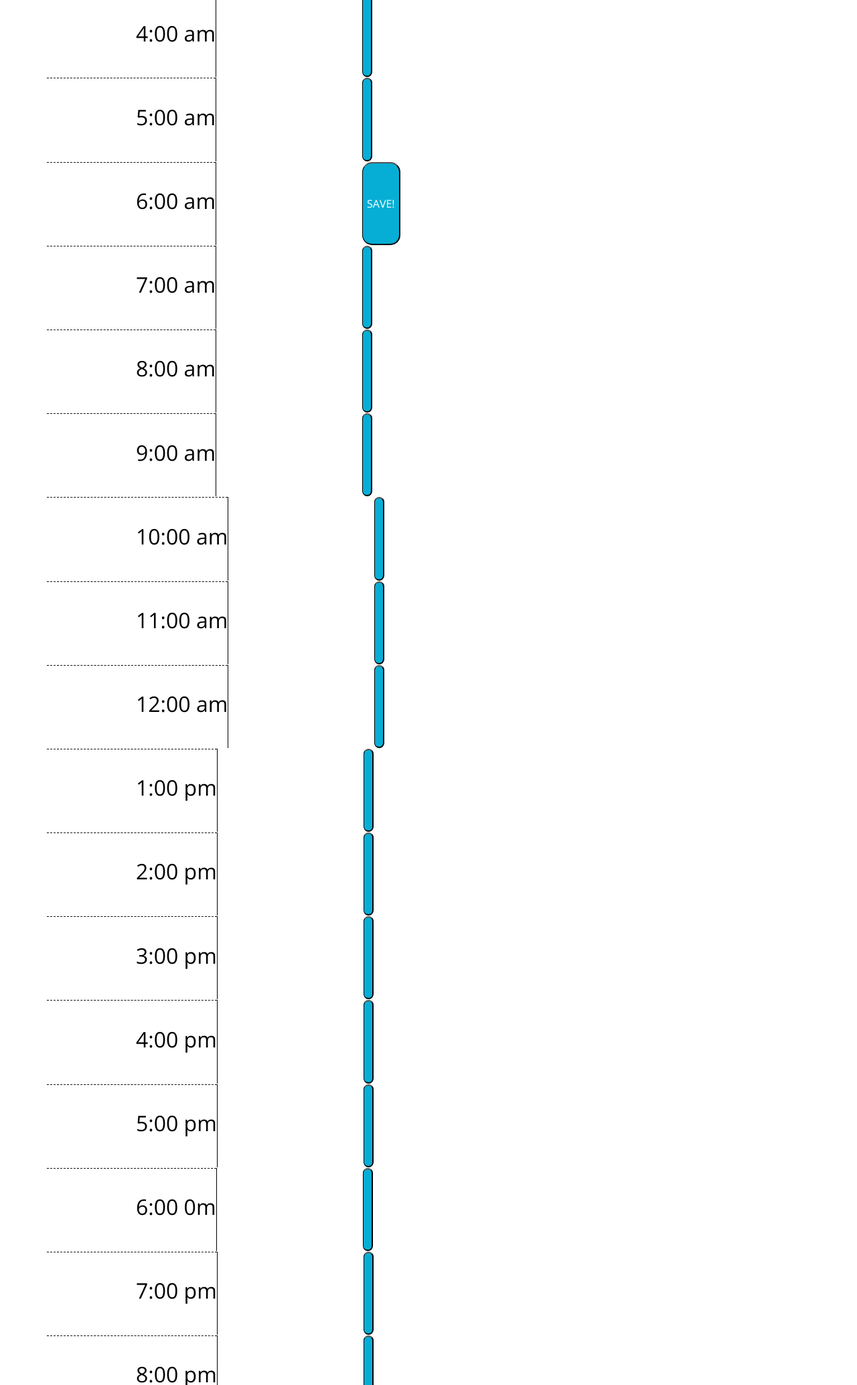
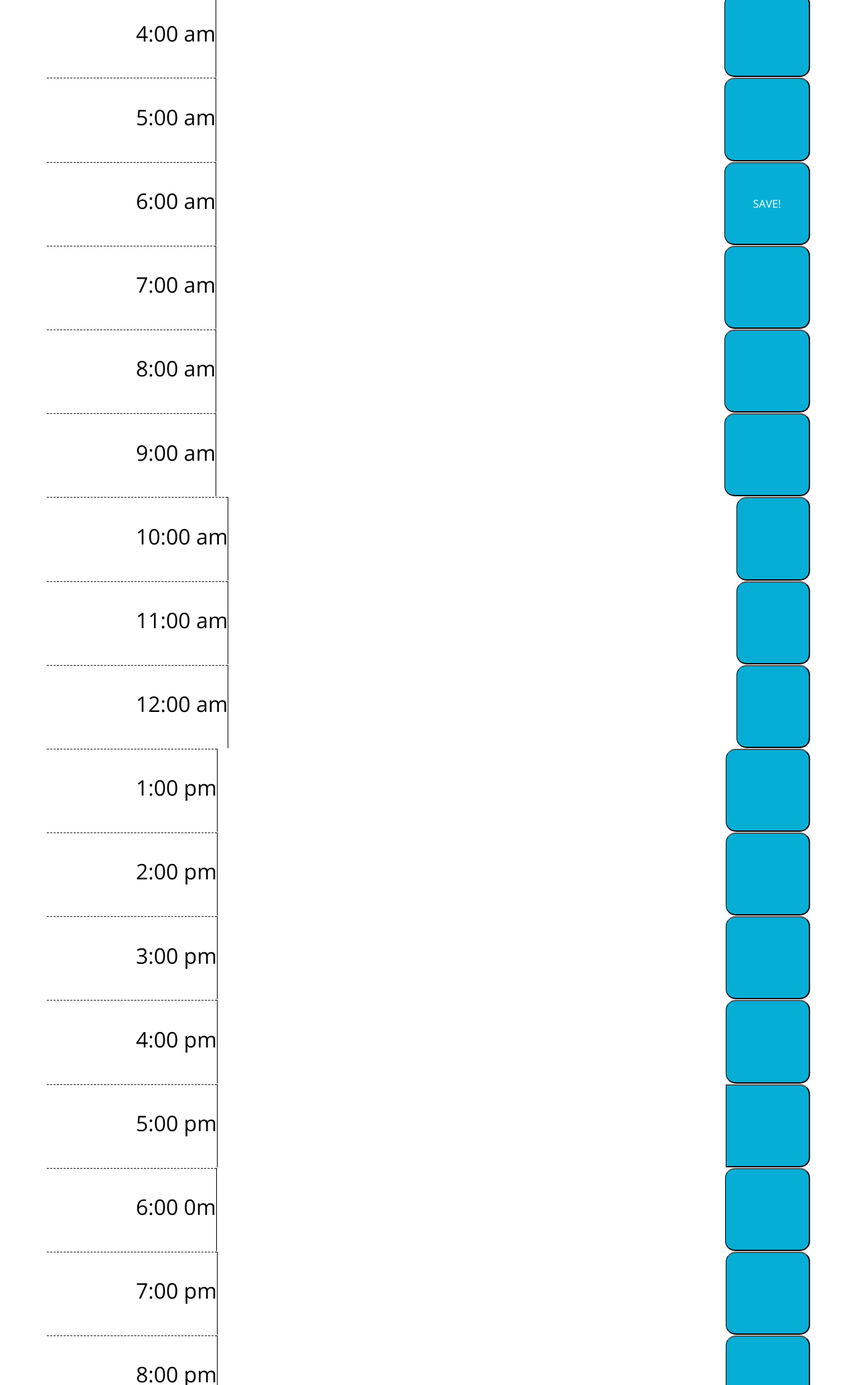
Before and after one commit to Mattrick127/Work-Planner, a plain HTML site: page index.html in a window 1280 px wide. Shown: the part 732-2800 px from the top of the page at 67% size. Drawn offline with nearby package versions, Linux system fonts and the light colour scheme.

Commit message:
fixed box lengths.

```diff
--- a/index.html
+++ b/index.html
@@ -35,13 +35,28 @@
     <main>
     <div class="container">
       <!-- Timeblocks go here -->
+
+
         <div class="row">
 
             <h2 class="hour">
                 1:00 am
             </h2>
 
-            <textarea id="1" data-hour="1" class="description1 col-8">
+            <textarea id="1" class="description1 col-8">
+            </textarea>
+
+            <button class="saveBtn time-block col"></button>
+        </div>
+
+
+        <div class="row">
+
+            <h2 class="hour">
+                2:00 am
+            </h2>
+
+            <textarea id="2" class="description2 col-8">
             </textarea>
 
             <button class="saveBtn time-block col"></button>
@@ -49,24 +64,13 @@
         <div class="row">
 
             <h2 class="hour">
-                2:00 am
-            </h2>
-
-            <textarea id="2" data-hour="2" class="description2">
-            </textarea>
-
-            <button class="saveBtn time-block"></button>
-        </div>
-        <div class="row">
-
-            <h2 class="hour">
                 3:00 am
             </h2>
 
-            <textarea id="3" class="description3">
+            <textarea id="3" class="description3 col-8">
             </textarea>
 
-            <button class="saveBtn time-block"></button>
+            <button class="saveBtn time-block col"></button>
         </div>
         <div class="row">
 
@@ -74,10 +78,10 @@
                 4:00 am
             </h2>
 
-            <textarea id="4" class="description4">
+            <textarea id="4" class="description4 col-8">
             </textarea>
 
-            <button class="saveBtn time-block"></button>
+            <button class="saveBtn time-block col"></button>
         </div>
         <div class="row">
 
@@ -85,10 +89,10 @@
                 5:00 am
             </h2>
 
-            <textarea id="5" class="description5">
+            <textarea id="5" class="description5 col-8">
             </textarea>
 
-            <button class="saveBtn time-block"></button>
+            <button class="saveBtn time-block col"></button>
         </div>
         <div class="row">
 
@@ -96,10 +100,10 @@
                 6:00 am
             </h2>
 
-            <textarea id="6" class="description6">
+            <textarea id="6" class="description6 col-8">
             </textarea>
 
-            <button class="saveBtn time-block">SAVE!</button>
+            <button class="saveBtn time-block col">SAVE!</button>
         </div>
 
         <div class="row">
@@ -108,10 +112,10 @@
                 7:00 am
             </h2>
 
-            <textarea id="7" class="description7">
+            <textarea id="7" class="description7 col-8">
             </textarea>
 
-            <button class="saveBtn time-block"></button>
+            <button class="saveBtn time-block col"></button>
         </div>
         <div class="row">
 
@@ -119,10 +123,10 @@
                 8:00 am
             </h2>
 
-            <textarea id="8" class="description8">
+            <textarea id="8" class="description8 col-8">
             </textarea>
 
-            <button class="saveBtn time-block"></button>
+            <button class="saveBtn time-block col"></button>
         </div>
         <div class="row">
 
@@ -130,10 +134,10 @@
                 9:00 am
             </h2>
 
-            <textarea id="9" class="description9">
+            <textarea id="9" class="description9 col-8">
             </textarea>
 
-            <button class="saveBtn time-block"></button>
+            <button class="saveBtn time-block col"></button>
         </div>
         <div class="row">
 
@@ -141,10 +145,10 @@
                 10:00 am
             </h2>
 
-            <textarea id="10" class="description10">
+            <textarea id="10" class="description10 col-8">
             </textarea>
 
-            <button class="saveBtn time-block"></button>
+            <button class="saveBtn time-block col"></button>
         </div>
         <div class="row">
 
@@ -152,10 +156,10 @@
                 11:00 am
             </h2>
 
-            <textarea id="11" class="description11">
+            <textarea id="11" class="description11 col-8">
             </textarea>
 
-            <button class="saveBtn time-block"></button>
+            <button class="saveBtn time-block col"></button>
         </div>
         <div class="row">
 
@@ -163,10 +167,10 @@
                 12:00 am
             </h2>
 
-            <textarea id="12" class="description12">
+            <textarea id="12" class="description12 col-8">
             </textarea>
 
-            <button class="saveBtn time-block"></button>
+            <button class="saveBtn time-block col"></button>
         </div>
         <div class="row">
 
@@ -174,10 +178,10 @@
                 1:00 pm
             </h2>
 
-            <textarea id="13" class="description13">
+            <textarea id="13" class="description13 col-8">
             </textarea>
 
-            <button class="saveBtn time-block"></button>
+            <button class="saveBtn time-block col"></button>
         </div>
         <div class="row">
 
@@ -185,10 +189,10 @@
                 2:00 pm
             </h2>
 
-            <textarea id="14" class="description14">
+            <textarea id="14" class="description14 col-8">
             </textarea>
 
-            <button class="saveBtn time-block"></button>
+            <button class="saveBtn time-block col"></button>
         </div>
         <div class="row">
 
@@ -196,10 +200,10 @@
                 3:00 pm
             </h2>
 
-            <textarea id="15" class="description15">
+            <textarea id="15" class="description15 col-8">
             </textarea>
 
-            <button class="saveBtn time-block"></button>
+            <button class="saveBtn time-block col"></button>
         </div>
         <div class="row">
 
@@ -207,10 +211,10 @@
                 4:00 pm
             </h2>
 
-            <textarea id="16" class="description16">
+            <textarea id="16" class="description16 col-8">
             </textarea>
 
-            <button class="saveBtn time-block"></button>
+            <button class="saveBtn time-block col"></button>
         </div>
         <div class="row">
 
@@ -218,10 +222,10 @@
                 5:00 pm
             </h2>
 
-            <textarea id="17" class="description17">
+            <textarea id="17" class="description17 col-8">
             </textarea>
 
-            <button class="saveBtn time-block"></button>
+            <button class="saveBtn time-bloc col"></button>
         </div>
         <div class="row">
 
@@ -229,10 +233,10 @@
                 6:00 0m
             </h2>
 
-            <textarea id="18" class="description18">
+            <textarea id="18" class="description18 col-8">
             </textarea>
 
-            <button class="saveBtn time-block"></button>
+            <button class="saveBtn time-block col"></button>
         </div>
         <div class="row">
 
@@ -240,10 +244,10 @@
                 7:00 pm
             </h2>
 
-            <textarea id="19" class="description19">
+            <textarea id="19" class="description19 col-8">
             </textarea>
 
-            <button class="saveBtn time-block"></button>
+            <button class="saveBtn time-block col"></button>
         </div>
         <div class="row">
 
@@ -251,10 +255,10 @@
                 8:00 pm
             </h2>
 
-            <textarea id="20" class="description20">
+            <textarea id="20" class="description20 col-8">
             </textarea>
 
-            <button class="saveBtn time-block"></button>
+            <button class="saveBtn time-block col"></button>
         </div>
         <div class="row">
 
@@ -262,10 +266,10 @@
                 9:00 pm
             </h2>
 
-            <textarea id="21" class="description21">
+            <textarea id="21" class="description21 col-8">
             </textarea>
 
-            <button class="saveBtn time-block"></button>
+            <button class="saveBtn time-block col"></button>
         </div>
         <div class="row">
 
@@ -273,10 +277,10 @@
                 10:00 pm
             </h2>
 
-            <textarea id="22" class="description22">
+            <textarea id="22" class="description22 col-8">
             </textarea>
 
-            <button class="saveBtn time-block"></button>
+            <button class="saveBtn time-block col"></button>
         </div>
         <div class="row">
 
@@ -284,10 +288,10 @@
                 11:00 pm
             </h2>
 
-            <textarea id="23" class="description23">
+            <textarea id="23" class="description23 col-8">
             </textarea>
 
-            <button class="saveBtn time-block"></button>
+            <button class="saveBtn time-block col"></button>
         </div>
         <div class="row">
 
@@ -295,10 +299,10 @@
                 12:00 pm
             </h2>
 
-            <textarea id="24" class="description24">
+            <textarea id="24" class="description24 col-8">
             </textarea>
 
-            <button class="saveBtn time-block"></button>
+            <button class="saveBtn time-block col"></button>
         </div>
     </div>
 </main>
@@ -306,6 +310,7 @@
     <script src="https://code.jquery.com/jquery-3.4.1.min.js"></script>
     <script src="https://cdnjs.cloudflare.com/ajax/libs/moment.js/2.24.0/moment.min.js"></script>
     <script src="assets/js/script.js"></script>
+
   </body>
 
 
```
Also changed, not shown: assets/js/script.js (+54 -14 lines).
